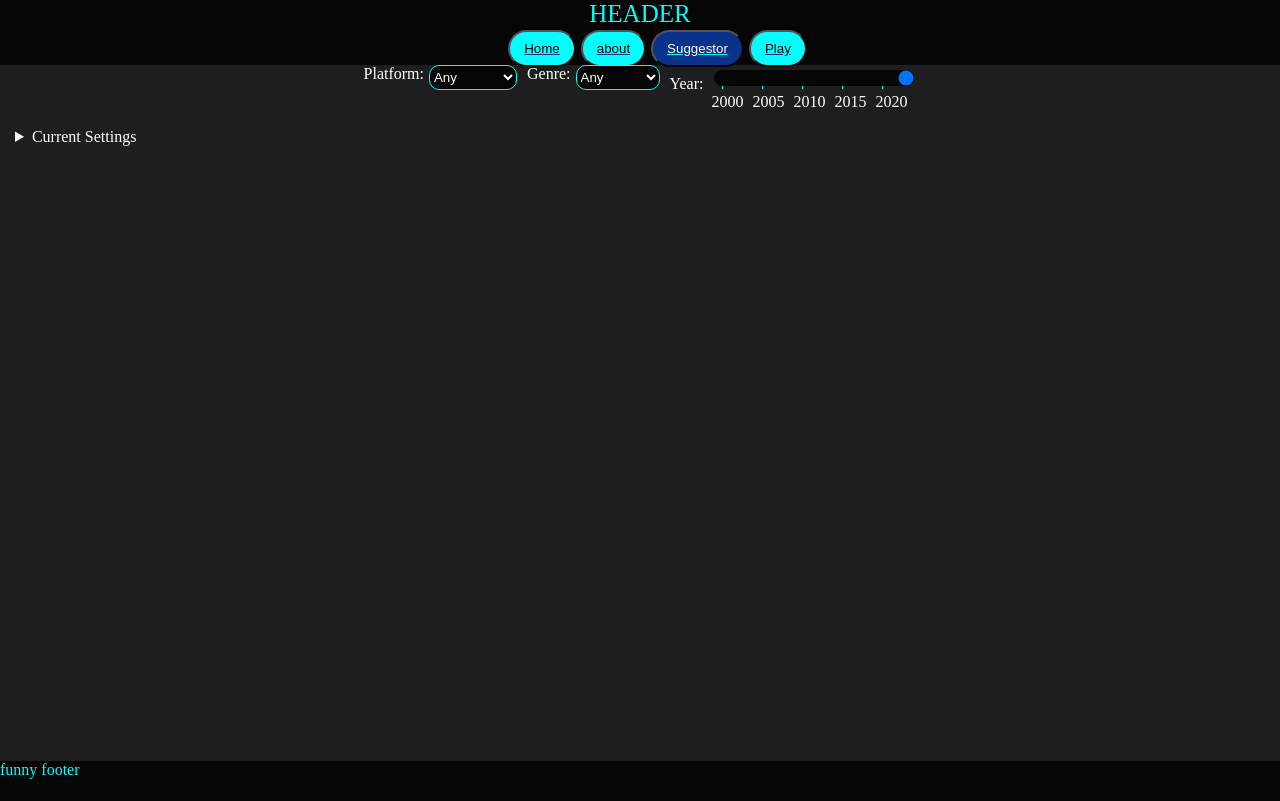
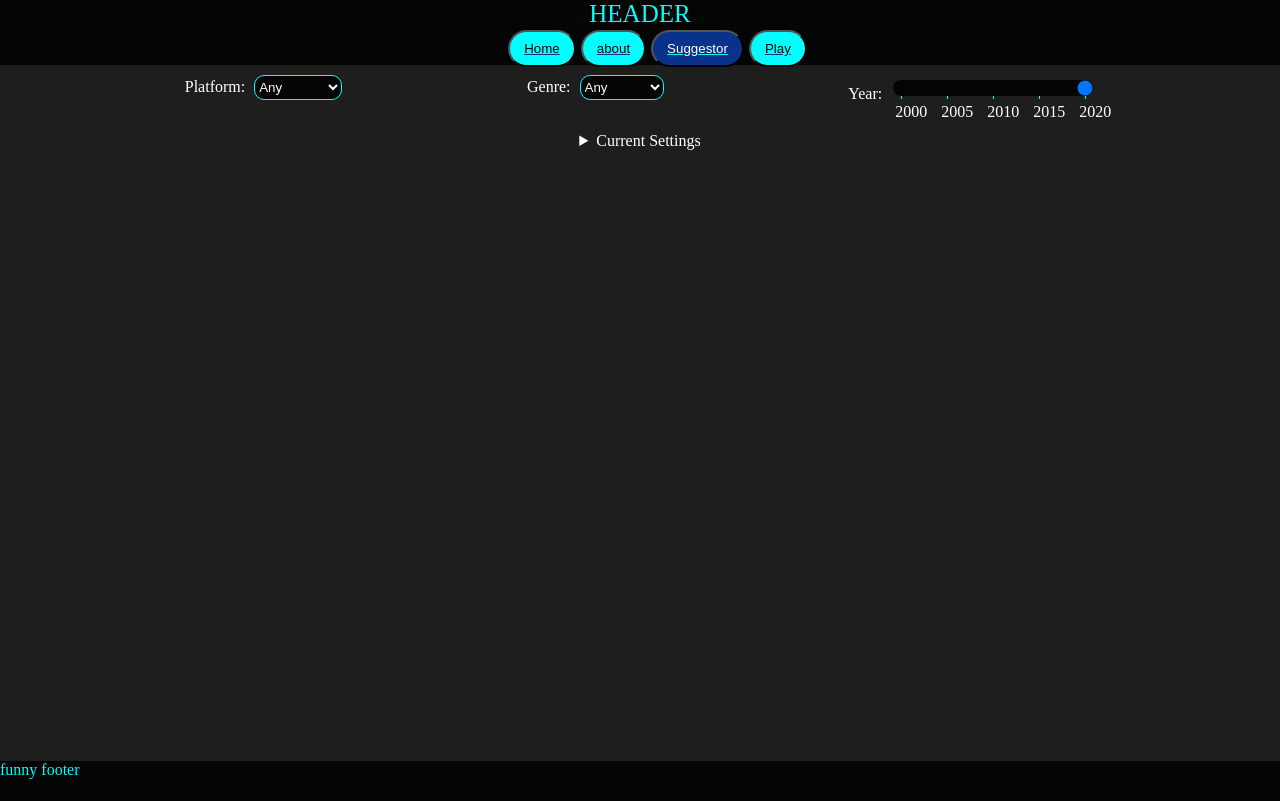
Before and after one commit to AlexReidNZ/svelte, a SvelteKit app: page /suggestor in a window 1280 px wide. Built offline with nearby package versions, Linux system fonts and the light colour scheme.

Commit message:
feat : Improve stying on suggestor filter

```diff
--- a/src/lib/header.svelte
+++ b/src/lib/header.svelte
@@ -1,4 +1,9 @@
-<header>HEADER</header>
+<script>
+  import Navigation from "./navigation.svelte";
+</script>
+
+  <header>HEADER</header>
+  <Navigation />
 
 <style>
   header {
--- a/src/routes/+layout.svelte
+++ b/src/routes/+layout.svelte
@@ -1,12 +1,10 @@
 <script>
   import "../style.css";
   import Header from "$lib/header.svelte";
-  import Navigation from "$lib/navigation.svelte";
   import Footer from "$lib/footer.svelte";
 </script>
 
 <Header />
-<Navigation />
 <main>
   <slot />
   <!-- page specific content -->
--- a/src/routes/suggestor/+page.svelte
+++ b/src/routes/suggestor/+page.svelte
@@ -1,7 +1,7 @@
 <script>
-  let platform = "any";
-  let genre = "any";
-  let year = "2023";
+  let platform = "Any";
+  let genre = "Any";
+  let year = "2020";
 
   let changePlatform = () => {
     platform = document.getElementById("platformSelect")?.value;
@@ -14,33 +14,38 @@
   };
 </script>
 
-<section class="options"> <!--Section that contains inputs for options-->
+<section class="options">
+  <!--Section that contains inputs for options-->
+  <section class="filterSeperator">
     <label for="platformSelect">Platform:</label>
     <select name="platform" id="platformSelect" on:change={changePlatform}>
-    <option value="any">Any</option>
+      <option value="Any">Any</option>
       <option value="PC">PC</option>
       <option value="Switch">Switch</option>
       <option value="Playstation">Playstation</option>
       <option value="Xbox">Xbox</option>
     </select>
-
+  </section>
+  <section class="filterSeperator">
     <label for="genreSelect">Genre:</label>
     <select name="genre" id="genreSelect" on:change={changeGenre}>
-    <option value="any">Any</option>
+      <option value="Any">Any</option>
       <option value="RPG">RPG</option>
       <option value="FPS">FPS</option>
       <option value="Platformer">Platformer</option>
       <option value="Puzzle">Puzzle</option>
+      <option value="Other">Other</option>
     </select>
-
-  <section class="yearSelector"> <!--Contains slider for selecting year-->
+  </section>
+  <section class="filterSeperator">
+    <!--Contains slider for selecting year-->
     <label for="year">Year:</label>
     <input
       type="range"
       id="year"
       name="year"
       min="2000"
-      max="2023"
+      max="2020"
       value="2023"
       list="yearMarkers"
       on:change={changeYear}
@@ -55,7 +60,8 @@
   </section>
 </section>
 
-<details class="selected"> <!--Displays the currently selected options-->
+<details>
+  <!--Displays the currently selected options-->
   <summary>Current Settings</summary>
   <ul>
     <li>Platform: {platform}</li>
@@ -66,9 +72,9 @@
 
 <style>
   .options {
-    padding: 0px 10px;
+    padding-top: 10px;
     display: flex;
-    justify-content: center;
+    justify-content: space-evenly;
   }
   input[type="range"] {
     width: 200px;
@@ -81,12 +87,13 @@
   }
   datalist {
     display: flex;
-    justify-content: space-between;
+    justify-content: space-evenly;
     width: 200px;
     padding-left: 40px;
   }
   datalist option {
     color: white;
+    padding: 0px 7px;
   }
   label {
     width: fit-content;
@@ -99,22 +106,30 @@
     color: var(--bodyText);
     border-color: var(--highlightText);
     border-radius: 10px;
+  }
+  details {
+    display: flex;
+    justify-content: center;
+    margin: 10px;
+  }
+  details ul {
+    margin: 0px;
+    padding: 5px;
+    background-color: var(--darkColour);
+    color: var(--bodyText);
+    border-radius: 10px;
+    border: 1px;
+    border-color: var(--highlightText);
+    border-style: solid;
+    width: fit-content;
+    list-style-type: none;
+  }
+  details ul li {
     margin-right: 10px;
-  }
-  .yearSelector {
     display: inline;
   }
-  .selected {
-    margin: 10px;
-    padding: 5px;
-  }
-  .selected ul {
-    margin: 0;
-    padding: 5px;
-    color: black;
-    background-color: var(--highlightText);
+  .filterSeperator {
     width: fit-content;
-    border-radius: 10px;
-    list-style-type: none;
+    height: fit-content;
   }
 </style>
```
Lines whose indentation alone changed are shown as unchanged.
